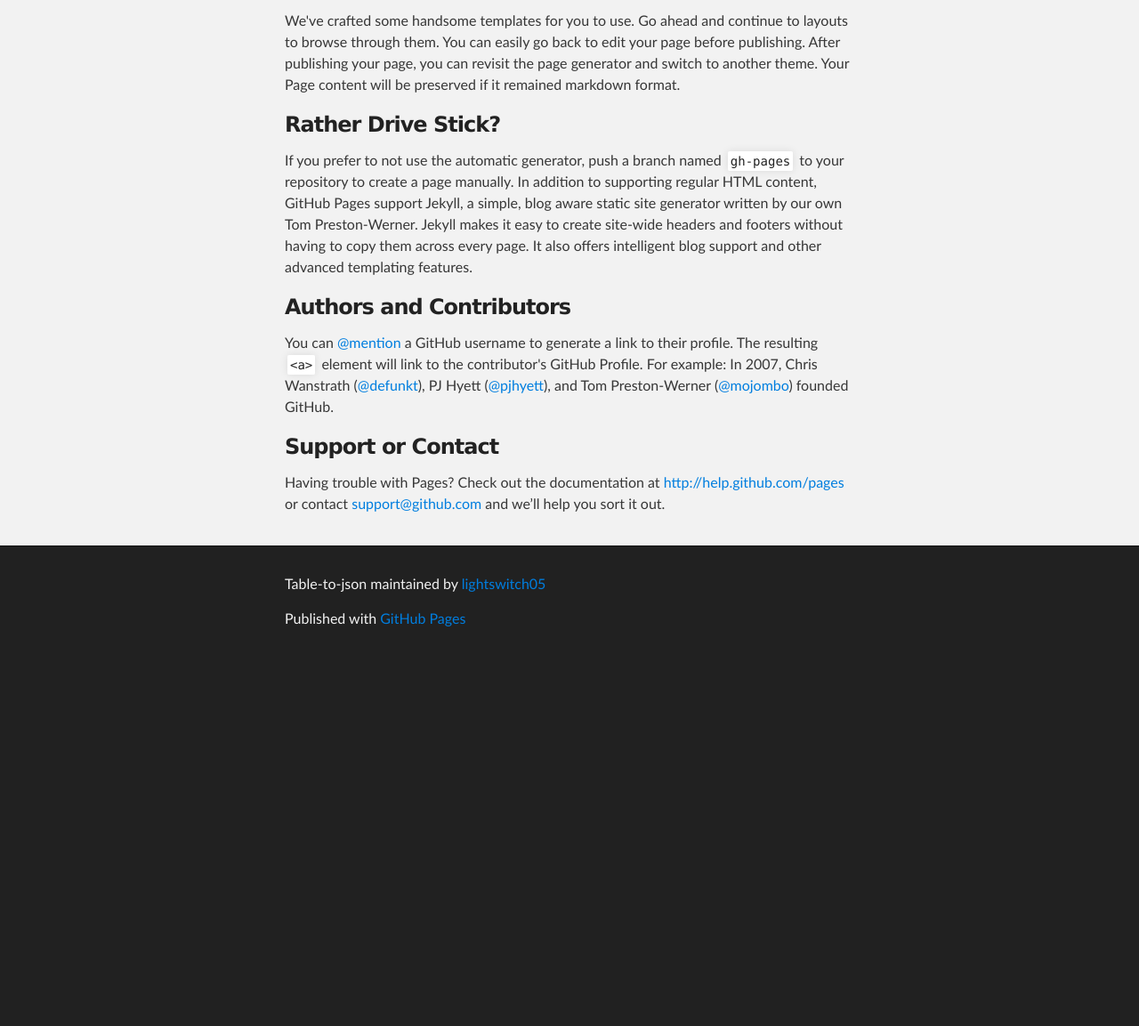
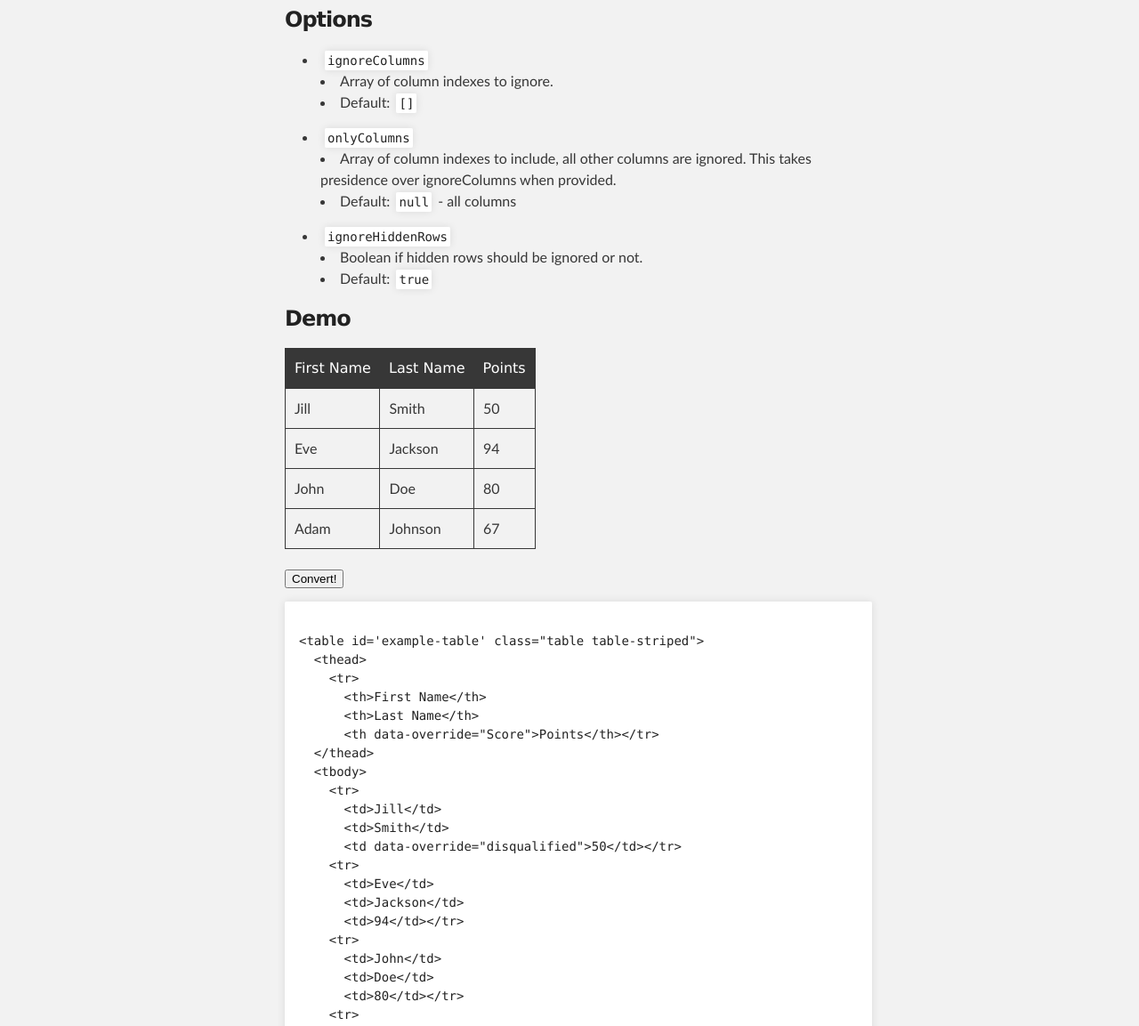
Before and after one commit to lightswitch05/table-to-json, a plain HTML site: page index.html in a window 1280 px wide. Shown: the part 614-1767 px from the top of the page at 89% size. Before the commit the page ends 1356 px from the top, so only its background shows below. Drawn offline with nearby package versions, Linux system fonts and the light colour scheme.

Commit message:
Added github pages

```diff
--- a/index.html
+++ b/index.html
@@ -8,7 +8,7 @@
 
     <link rel="stylesheet" type="text/css" media="screen" href="stylesheets/stylesheet.css">
 
-    <title>Table-to-json</title>
+    <title>Table-to-JSON</title>
   </head>
 
   <body>
@@ -31,54 +31,147 @@
     <!-- MAIN CONTENT -->
     <div id="main_content_wrap" class="outer">
       <section id="main_content" class="inner">
-        <h3>Welcome to GitHub Pages.</h3>
+<h3>About</h3>
 
-<p>This automatic page generator is the easiest way to create beautiful pages for all of your projects. Author your page content here using GitHub Flavored Markdown, select a template crafted by a designer, and publish. After your page is generated, you can check out the new branch:</p>
+<p>Table To JSON is a jQuery plugin that converts an HTML Table into a javascript object. Obviously the need for such a plugin is not very common, but I needed it so here it is.</p>
 
-<pre><code>$ cd your_repo_root/repo_name
-$ git fetch origin
-$ git checkout gh-pages
-</code></pre>
+<h3>Features</h3>
 
-<p>If you're using the GitHub for Mac, simply sync your repository and you'll see the new branch.</p>
+<p>
+<ul>
+  <li>Automatically finds column headings
+    <ul>
+      <li>Override found column headings by using <code>data-override="overridden column name"</code></li>
+      <li>Always uses first row as column headings regardless of th and td tags</li>
+    </ul>
+  </li>
+  <li>Override cell values column names by using <code>data-override="new value"</code></li>
+  <li>Ignorable columns</li>
+  <li>Not confused by nested tables</li>
+</ul>
+</p>
 
-<h3>Designer Templates</h3>
+<h3>Options</h3>
 
-<p>We've crafted some handsome templates for you to use. Go ahead and continue to layouts to browse through them. You can easily go back to edit your page before publishing. After publishing your page, you can revisit the page generator and switch to another theme. Your Page content will be preserved if it remained markdown format.</p>
+<p>
+<ul>
+  <li><code>ignoreColumns</code>
+    <ul>
+      <li>Array of column indexes to ignore.</li>
+      <li>Default: <code>[]</code></li>
+    </ul>
+  </li>
+  <li><code>onlyColumns</code>
+    <ul>
+      <li>Array of column indexes to include, all other columns are ignored. This takes presidence over ignoreColumns when provided.</li>
+      <li>Default: <code>null</code> - all columns</li>
+    </ul>
+  </li>
+  <li><code>ignoreHiddenRows</code>
+    <ul>
+      <li>Boolean if hidden rows should be ignored or not.</li>
+      <li>Default: <code>true</code></li>
+    </ul>
+  </li>
+</ul>
+</p>
 
-<h3>Rather Drive Stick?</h3>
+<h3>Demo</h3>
 
-<p>If you prefer to not use the automatic generator, push a branch named <code>gh-pages</code> to your repository to create a page manually. In addition to supporting regular HTML content, GitHub Pages support Jekyll, a simple, blog aware static site generator written by our own Tom Preston-Werner. Jekyll makes it easy to create site-wide headers and footers without having to copy them across every page. It also offers intelligent blog support and other advanced templating features.</p>
+<p>
+<table id='example-table' class="table table-striped">
+  <thead>
+    <tr>
+      <th>First Name</th>
+      <th>Last Name</th>
+      <th data-override="Score">Points</th></tr>
+  </thead>
+  <tbody>
+    <tr>
+      <td>Jill</td>
+      <td>Smith</td>
+      <td data-override="disqualified">50</td></tr>
+    <tr>
+      <td>Eve</td>
+      <td>Jackson</td>
+      <td>94</td></tr>
+    <tr>
+      <td>John</td>
+      <td>Doe</td>
+      <td>80</td></tr>
+    <tr>
+      <td>Adam</td>
+      <td>Johnson</td>
+      <td>67</td></tr>
+  </tbody>
+</table>
 
-<h3>Authors and Contributors</h3>
+<button id="convert-table">Convert!</button>
+</p>
 
-<p>You can <a href="https://github.com/blog/821" class="user-mention">@mention</a> a GitHub username to generate a link to their profile. The resulting <code>&lt;a&gt;</code> element will link to the contributor's GitHub Profile. For example: In 2007, Chris Wanstrath (<a href="https://github.com/defunkt" class="user-mention">@defunkt</a>), PJ Hyett (<a href="https://github.com/pjhyett" class="user-mention">@pjhyett</a>), and Tom Preston-Werner (<a href="https://github.com/mojombo" class="user-mention">@mojombo</a>) founded GitHub.</p>
+<p>
+  <pre><code>
+&lt;table id='example-table' class=&quot;table table-striped&quot;&gt;
+  &lt;thead&gt;
+    &lt;tr&gt;
+      &lt;th&gt;First Name&lt;/th&gt;
+      &lt;th&gt;Last Name&lt;/th&gt;
+      &lt;th data-override=&quot;Score&quot;&gt;Points&lt;/th&gt;&lt;/tr&gt;
+  &lt;/thead&gt;
+  &lt;tbody&gt;
+    &lt;tr&gt;
+      &lt;td&gt;Jill&lt;/td&gt;
+      &lt;td&gt;Smith&lt;/td&gt;
+      &lt;td data-override=&quot;disqualified&quot;&gt;50&lt;/td&gt;&lt;/tr&gt;
+    &lt;tr&gt;
+      &lt;td&gt;Eve&lt;/td&gt;
+      &lt;td&gt;Jackson&lt;/td&gt;
+      &lt;td&gt;94&lt;/td&gt;&lt;/tr&gt;
+    &lt;tr&gt;
+      &lt;td&gt;John&lt;/td&gt;
+      &lt;td&gt;Doe&lt;/td&gt;
+      &lt;td&gt;80&lt;/td&gt;&lt;/tr&gt;
+    &lt;tr&gt;
+      &lt;td&gt;Adam&lt;/td&gt;
+      &lt;td&gt;Johnson&lt;/td&gt;
+      &lt;td&gt;67&lt;/td&gt;&lt;/tr&gt;
+  &lt;/tbody&gt;
+&lt;/table&gt;
 
-<h3>Support or Contact</h3>
+&lt;script&gt;
+$('#convert-table').click( function() {
+  var table = $('#example-table').tableToJSON();
+  alert(JSON.stringify(table));
+});
+&lt;/script&gt;
+  </code></pre>
+</p>
 
-<p>Having trouble with Pages? Check out the documentation at <a href="http://help.github.com/pages">http://help.github.com/pages</a> or contact <a href="mailto:support@github.com">support@github.com</a> and we’ll help you sort it out.</p>
+
       </section>
     </div>
 
     <!-- FOOTER  -->
     <div id="footer_wrap" class="outer">
       <footer class="inner">
-        <p class="copyright">Table-to-json maintained by <a href="https://github.com/lightswitch05">lightswitch05</a></p>
+        <p class="copyright">Table-to-JSON maintained by <a href="https://github.com/lightswitch05">lightswitch05</a></p>
         <p>Published with <a href="http://pages.github.com">GitHub Pages</a></p>
       </footer>
     </div>
 
-              <script type="text/javascript">
-            var gaJsHost = (("https:" == document.location.protocol) ? "https://ssl." : "http://www.");
-            document.write(unescape("%3Cscript src='" + gaJsHost + "google-analytics.com/ga.js' type='text/javascript'%3E%3C/script%3E"));
-          </script>
-          <script type="text/javascript">
-            try {
-              var pageTracker = _gat._getTracker("UA-41192542-1");
-            pageTracker._trackPageview();
-            } catch(err) {}
-          </script>
-
+    <script src="http://code.jquery.com/jquery-1.9.1.min.js"></script>
+    <script src="javascripts/jquery.tabletojson.min.js"></script>
+    <script src="javascripts/main.js"></script>
+    <script type="text/javascript">
+      var gaJsHost = (("https:" == document.location.protocol) ? "https://ssl." : "http://www.");
+      document.write(unescape("%3Cscript src='" + gaJsHost + "google-analytics.com/ga.js' type='text/javascript'%3E%3C/script%3E"));
+    </script>
+    <script type="text/javascript">
+      try {
+        var pageTracker = _gat._getTracker("UA-41192542-1");
+          pageTracker._trackPageview();
+        } catch(err) {}
+    </script>
 
   </body>
 </html>
--- /dev/null
+++ b/javascripts/jquery.tabletojson.min.js
@@ -0,0 +1,12 @@
+/**
+ * tabletojson
+ * jQuery plugin that reads an HTML table and returns a javascript object representing the values and columns of the table
+ *
+ * @author Daniel White
+ * @copyright Daniel White 2013
+ * @license MIT <https://github.com/lightswitch05/table-to-json/blob/master/MIT-LICENSE>
+ * @link https://github.com/lightswitch05/table-to-json
+ * @module tabletojson
+ * @version 0.5.1
+ */
+(function(e){e.fn.tableToJSON=function(t){var n={ignoreColumns:[],onlyColumns:null,ignoreHiddenRows:!0};t=e.extend(n,t);var r=function(e){return e!==undefined&&e!==null?!0:!1},i=function(n){return r(t.onlyColumns)?e.inArray(n,t.onlyColumns)===-1:e.inArray(n,t.ignoreColumns)!==-1},s=function(t,n){var r={};return e.each(n,function(e,n){e<t.length&&(r[t[e]]=n)}),r},o=function(t){var n=[];return e(t).children("td,th").each(function(t,s){if(!i(t)){var o=e(s).data("override"),u=e.trim(e(s).text());n[n.length]=r(o)?o:u}}),n},u=function(e){var t=e.find("tr:first").first();return o(t)},a=function(n,r){var i=[];return n.children("tbody,*").children("tr").each(function(n,u){n!==0&&(e(u).is(":visible")||!t.ignoreHiddenRows)&&(i[i.length]=s(r,o(u)))}),i},f=u(this);return a(this,f)}})(jQuery);
--- a/javascripts/main.js
+++ b/javascripts/main.js
@@ -1 +1,4 @@
-console.log('This would be the main JS file.');
+$('#convert-table').click( function() {
+  var table = $('#example-table').tableToJSON();
+  alert(JSON.stringify(table));
+});
```
